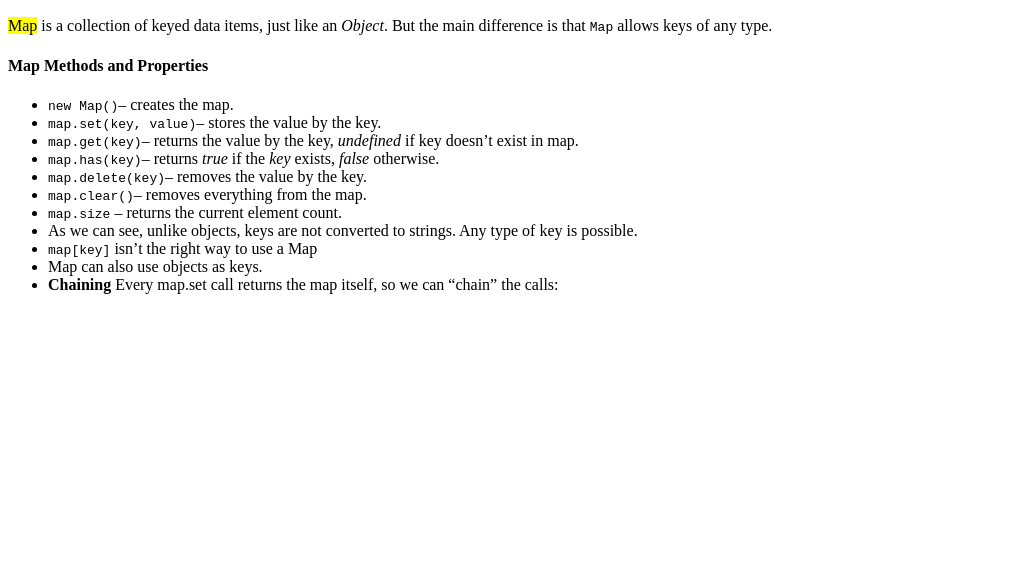
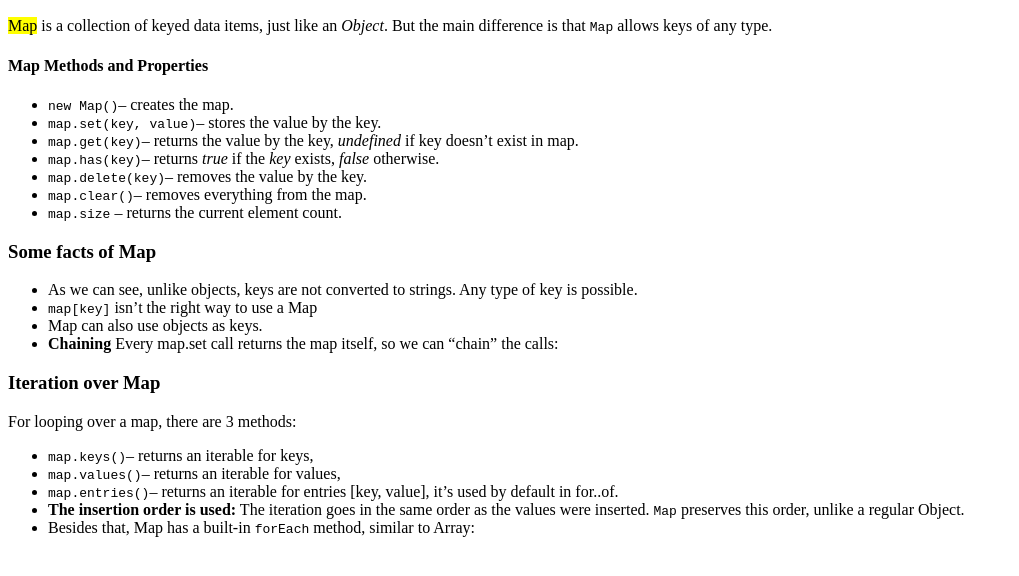
Before and after one commit to yugmani/js-info-map-set, a website: page index.html in a window 1280 px wide. Shown: the part 96-672 px from the top of the page, without its empty margins (0-1019 px from the left). Drawn offline with Linux system fonts and the light colour scheme.

Commit message:
iteration over map

```diff
--- a/index.html
+++ b/index.html
@@ -21,6 +21,9 @@
     <li><code>map.delete(key)</code>– removes the value by the key.</li>
     <li><code>map.clear()</code>– removes everything from the map.</li>
     <li><code>map.size</code> – returns the current element count.</li>
+  </ul>
+  <h3>Some facts of Map</h3>
+  <ul>
     <li>
       As we can see, unlike objects, keys are not converted to strings. Any type
       of key is possible.
@@ -32,4 +35,23 @@
       can “chain” the calls:
     </li>
   </ul>
+  <h3>Iteration over Map</h3>
+  <p>For looping over a map, there are 3 methods:</p>
+  <ul>
+    <li><code>map.keys()</code>– returns an iterable for keys,</li>
+    <li><code>map.values()</code>– returns an iterable for values,</li>
+    <li>
+      <code>map.entries()</code>– returns an iterable for entries [key, value],
+      it’s used by default in for..of.
+    </li>
+    <li>
+      <strong>The insertion order is used:</strong> The iteration goes in the
+      same order as the values were inserted. <code>Map</code> preserves this
+      order, unlike a regular Object.
+    </li>
+    <li>
+      Besides that, Map has a built-in <code>forEach</code> method, similar to
+      Array:
+    </li>
+  </ul>
 </div>
```
Also changed, not shown: index.js (+51 -11 lines).
